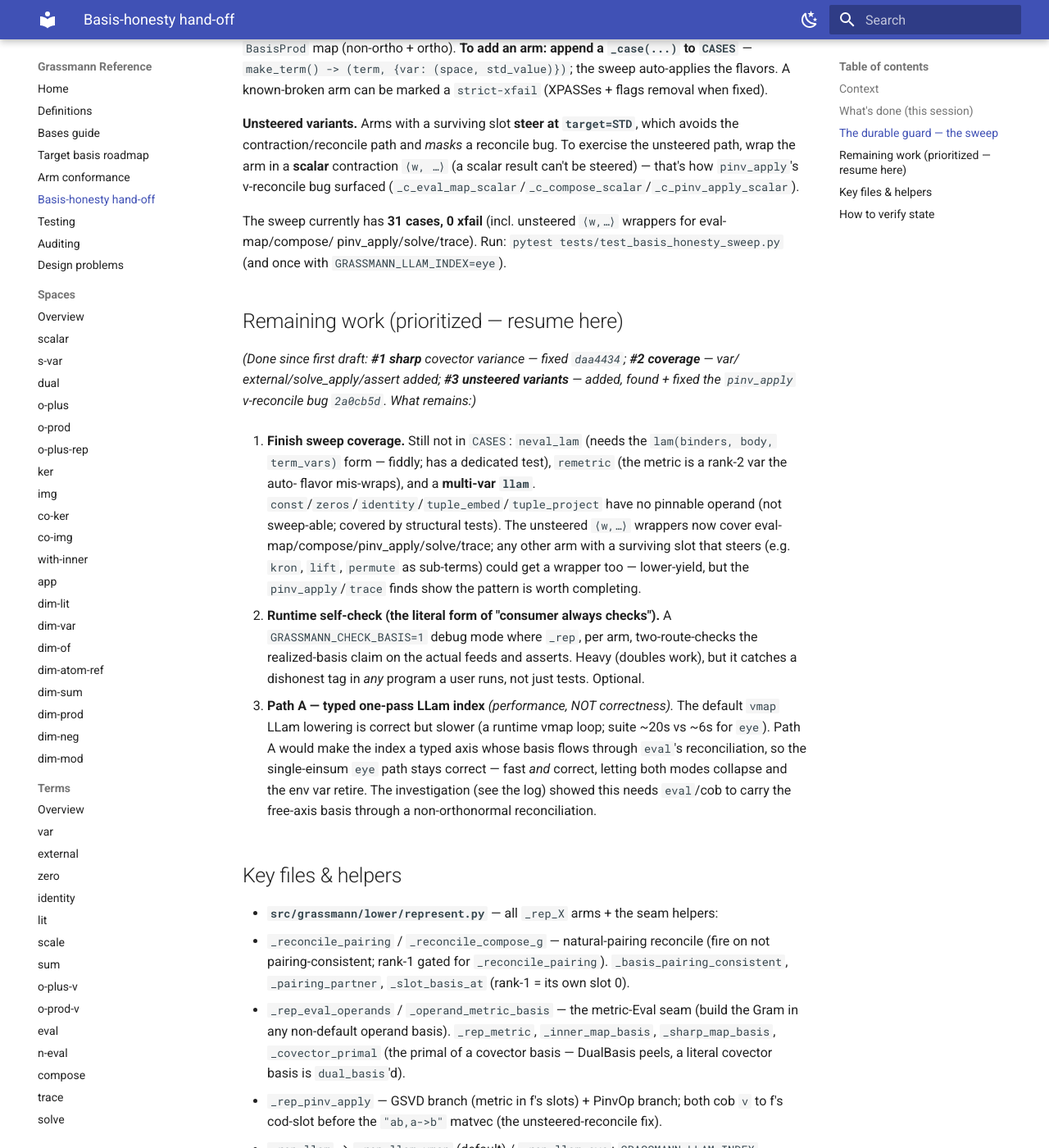
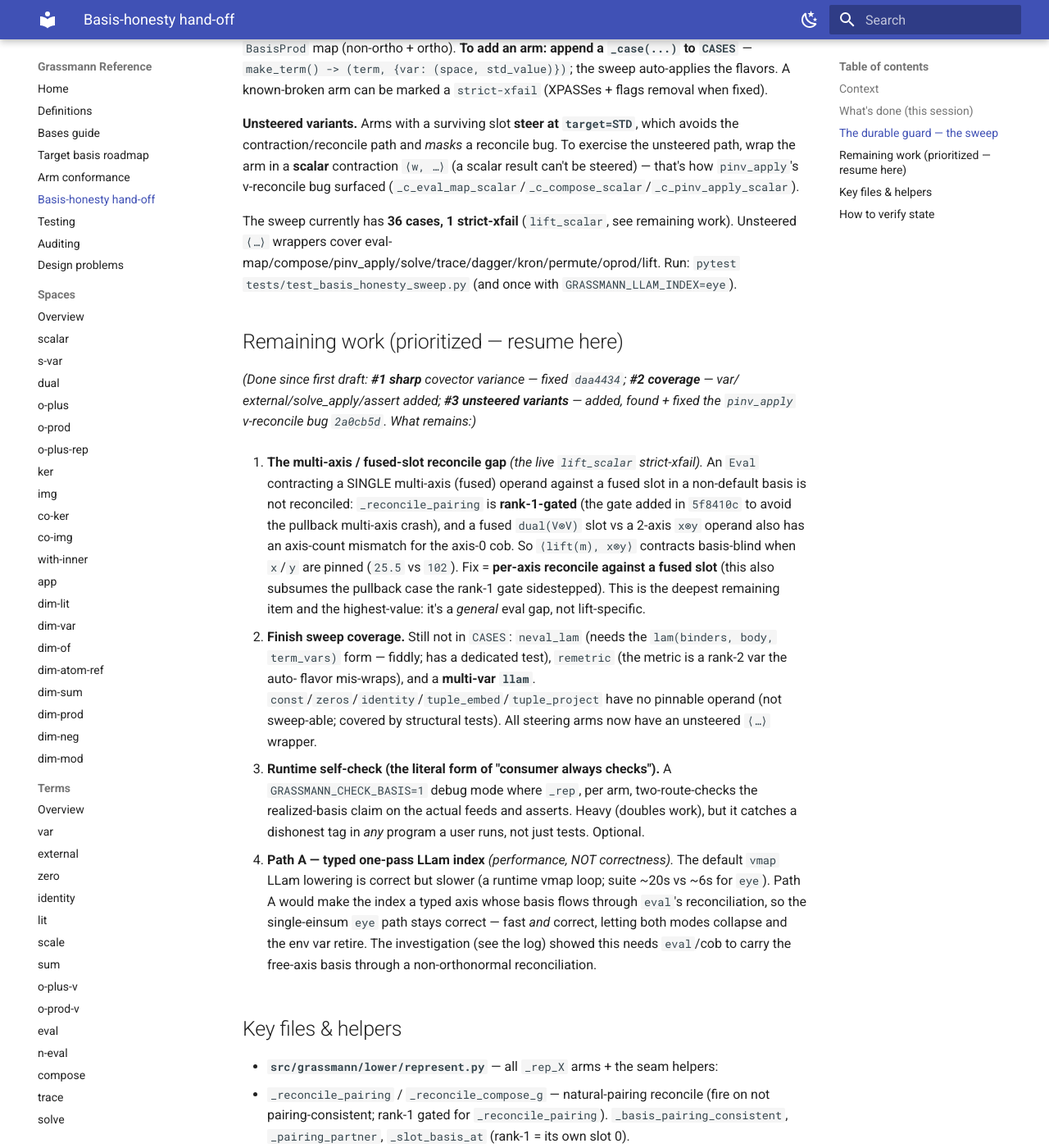
Before and after one commit to wraith1995/Grassmann, an MkDocs documentation site: the page built from docs/basis-honesty-handoff.md, in a window 1280 px wide and 1400 px high, scrolled down 1901 px. Shown: the whole window at 82% size. Built offline with MkDocs 1.6.1 and Material for MkDocs 9.7.7, drawn with Linux system fonts in a browser that asks for light colours; some of the changed text lies outside the part shown.

Commit message:
docs: hand-off update — all steering arms wrapped; lift multi-axis/fused-slot reconcile gap
Records the dagger/kron/permute/oprod/lift wrappers, the lift_scalar strict-xfail (the deferred
multi-axis fused-slot reconcile gap — now the #1 remaining item, a general eval gap), and the revised
counts (sweep 35 pass + 1 xfail, suite 1231 both modes).

````diff
--- a/docs/basis-honesty-handoff.md
+++ b/docs/basis-honesty-handoff.md
@@ -59,9 +59,9 @@ contraction/reconcile path and *masks* a reconcile bug. To exercise the unsteere
 a **scalar** contraction `⟨w, …⟩` (a scalar result can't be steered) — that's how `pinv_apply`'s
 v-reconcile bug surfaced (`_c_eval_map_scalar`/`_c_compose_scalar`/`_c_pinv_apply_scalar`).
 
-The sweep currently has **31 cases, 0 xfail** (incl. unsteered `⟨w,…⟩` wrappers for eval-map/compose/
-pinv_apply/solve/trace). Run: `pytest tests/test_basis_honesty_sweep.py` (and once with
-`GRASSMANN_LLAM_INDEX=eye`).
+The sweep currently has **36 cases, 1 strict-xfail** (`lift_scalar`, see remaining work). Unsteered
+`⟨…⟩` wrappers cover eval-map/compose/pinv_apply/solve/trace/dagger/kron/permute/oprod/lift. Run:
+`pytest tests/test_basis_honesty_sweep.py` (and once with `GRASSMANN_LLAM_INDEX=eye`).
 
 ## Remaining work (prioritized — resume here)
 
@@ -69,20 +69,27 @@ pinv_apply/solve/trace). Run: `pytest tests/test_basis_honesty_sweep.py` (and on
 external/solve_apply/assert added; **#3 unsteered variants** — added, found + fixed the `pinv_apply`
 v-reconcile bug `2a0cb5d`. What remains:)*
 
-1. **Finish sweep coverage.** Still not in `CASES`: `neval_lam` (needs the `lam(binders, body,
+1. **The multi-axis / fused-slot reconcile gap** *(the live `lift_scalar` strict-xfail).* An `Eval`
+   contracting a SINGLE multi-axis (fused) operand against a fused slot in a non-default basis is not
+   reconciled: `_reconcile_pairing` is **rank-1-gated** (the gate added in `5f8410c` to avoid the
+   pullback multi-axis crash), and a fused `dual(V⊗V)` slot vs a 2-axis `x⊗y` operand also has an
+   axis-count mismatch for the axis-0 cob. So `⟨lift(m), x⊗y⟩` contracts basis-blind when `x`/`y` are
+   pinned (`25.5` vs `102`). Fix = **per-axis reconcile against a fused slot** (this also subsumes the
+   pullback case the rank-1 gate sidestepped). This is the deepest remaining item and the highest-value:
+   it's a *general* eval gap, not lift-specific.
+
+2. **Finish sweep coverage.** Still not in `CASES`: `neval_lam` (needs the `lam(binders, body,
    term_vars)` form — fiddly; has a dedicated test), `remetric` (the metric is a rank-2 var the auto-
    flavor mis-wraps), and a **multi-var `llam`**. `const`/`zeros`/`identity`/`tuple_embed`/`tuple_project`
-   have no pinnable operand (not sweep-able; covered by structural tests). The unsteered `⟨w,…⟩` wrappers
-   now cover eval-map/compose/pinv_apply/solve/trace; any other arm with a surviving slot that steers
-   (e.g. `kron`, `lift`, `permute` as sub-terms) could get a wrapper too — lower-yield, but the
-   `pinv_apply`/`trace` finds show the pattern is worth completing.
+   have no pinnable operand (not sweep-able; covered by structural tests). All steering arms now have an
+   unsteered `⟨…⟩` wrapper.
 
-2. **Runtime self-check (the literal form of "consumer always checks").** A `GRASSMANN_CHECK_BASIS=1`
+3. **Runtime self-check (the literal form of "consumer always checks").** A `GRASSMANN_CHECK_BASIS=1`
    debug mode where `_rep`, per arm, two-route-checks the realized-basis claim on the actual feeds and
    asserts. Heavy (doubles work), but it catches a dishonest tag in *any* program a user runs, not just
    tests. Optional.
 
-3. **Path A — typed one-pass LLam index** *(performance, NOT correctness).* The default `vmap` LLam
+4. **Path A — typed one-pass LLam index** *(performance, NOT correctness).* The default `vmap` LLam
    lowering is correct but slower (a runtime vmap loop; suite ~20s vs ~6s for `eye`). Path A would make
    the index a typed axis whose basis flows through `eval`'s reconciliation, so the single-einsum `eye`
    path stays correct — fast *and* correct, letting both modes collapse and the env var retire. The
@@ -120,4 +127,4 @@ GRASSMANN_LLAM_INDEX=eye pytest -q          # full suite (eye mode)
 pytest tests/test_basis_honesty_sweep.py -q # the guard alone
 ruff check src/grassmann tests
 ```
-Current: **1227 passed, 0 xfailed** in both modes; ruff clean (sweep: 31/31).
+Current: **1231 passed, 1 xfailed** (the documented `lift_scalar` multi-axis gap) in both modes; ruff clean (sweep: 35 pass + 1 xfail).
````
